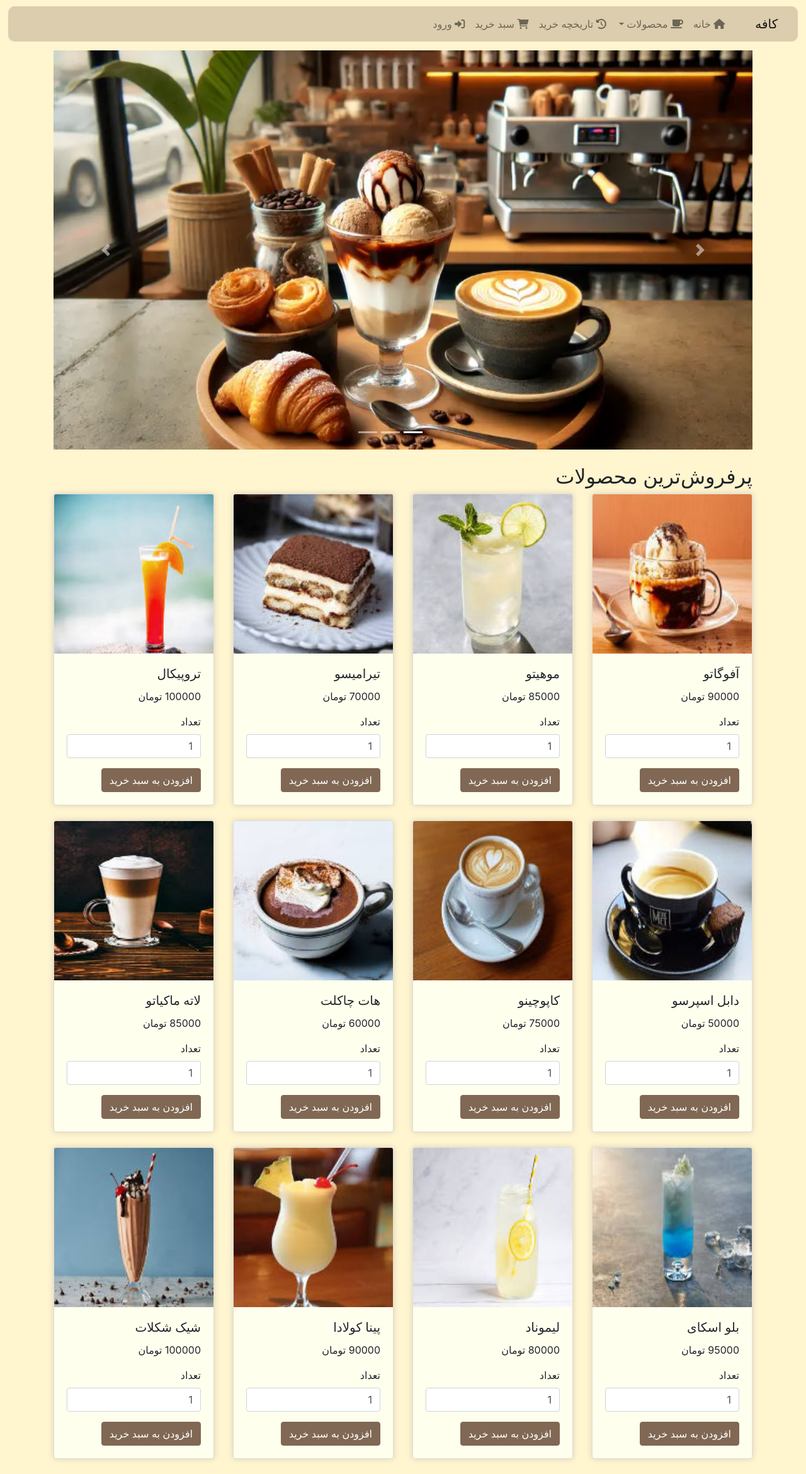
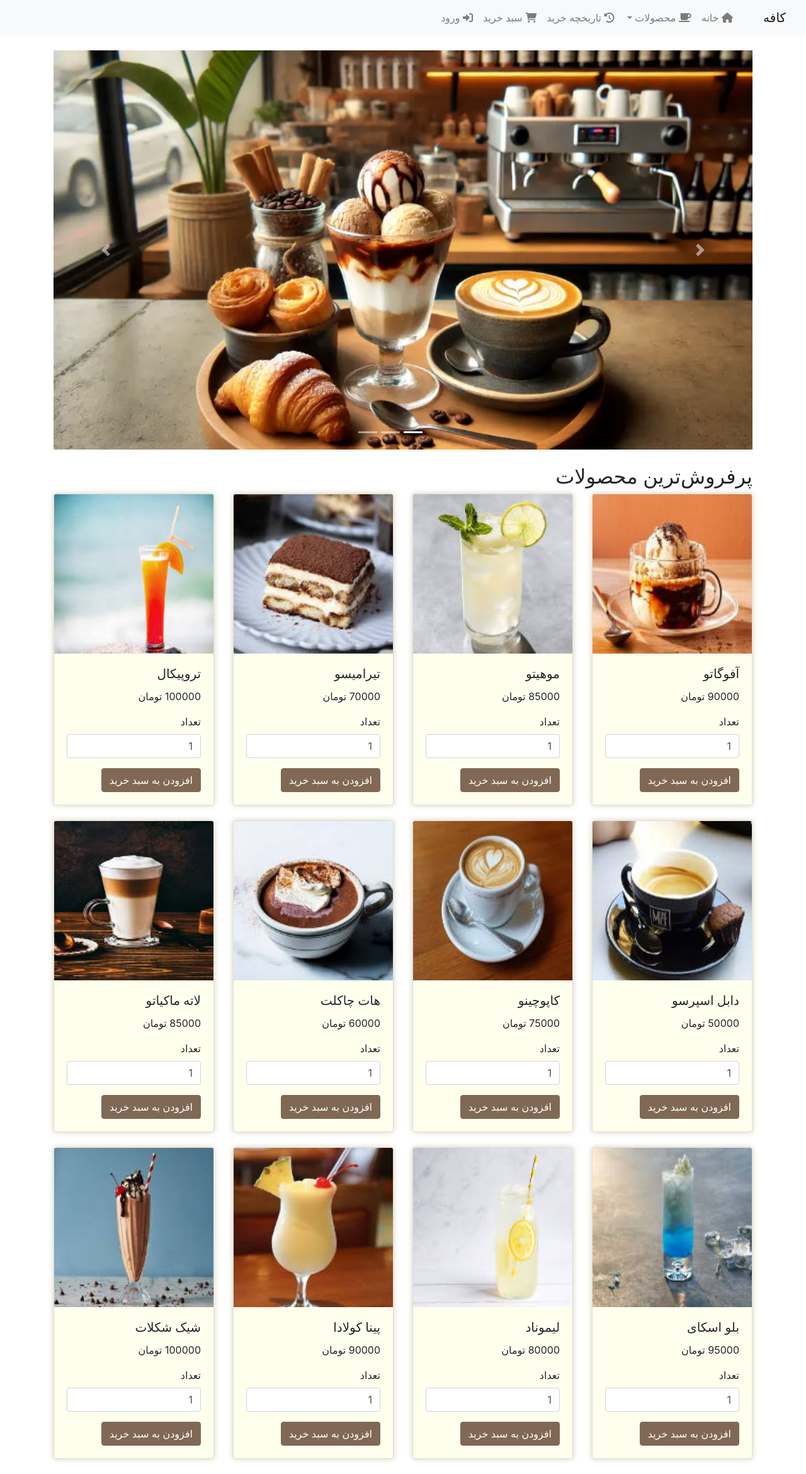
Before and after one commit to fa-rahmanii/CafeHabibiYaNourElAin, a Django app: page / in a window 1280 px wide. Shown: the whole page at 63% size. Run offline with Django 4.2, Linux system fonts and the light colour scheme; data comes from the database, SQL or seed files in the repository; some libraries are stand-ins or nearby versions.

Commit message:
Add files via upload

```diff
--- a/coffee/shop/templates/shop/base.html
+++ b/coffee/shop/templates/shop/base.html
@@ -10,14 +10,14 @@
 
 </head>
 
-<body style="background-color: #FFF5CF;">
-    <nav class="navbar navbar-light navbar-expand-lg" style="background-color: #DBCDAD; border-radius: 10px; width: 98%; margin: auto; top: 10px; ">
+<body>
+    <nav class="navbar navbar-expand-lg navbar-light bg-light">
         <a class="navbar-brand" href="{% url 'home' %}">کافه</a>
         <button class="navbar-toggler" type="button" data-toggle="collapse" data-target="#navbarNav" aria-controls="navbarNav" aria-expanded="false" aria-label="Toggle navigation">
             <span class="navbar-toggler-icon"></span>
         </button>
         <div class="collapse navbar-collapse" id="navbarNav">
-            <ul class="navbar-nav" style="color: black">
+            <ul class="navbar-nav">
                 <li class="nav-item">
                     <a class="nav-link" href="{% url 'home' %}"><i class="fas fa-home"></i> خانه</a>
                 </li>
@@ -36,7 +36,7 @@
                 </li>
                 {% if user.is_authenticated %} {% if user.is_staff %}
                 <li class="nav-item">
-                    <a class="nav-link" href="/admin/"><i class="fas fa-user-cog"></i> مدیریت فروشگاه</a>
+                    <a class="nav-link" href="{% url 'sales_chart' %}"><i class="fas fa-chart-bar"></i> نمودار فروش</a>
                 </li>
                 {% endif %}
                 <li class="nav-item">
```
Also changed, not shown: coffee/shop/templates/shop/products (1).html (added, +25 -0 lines).
